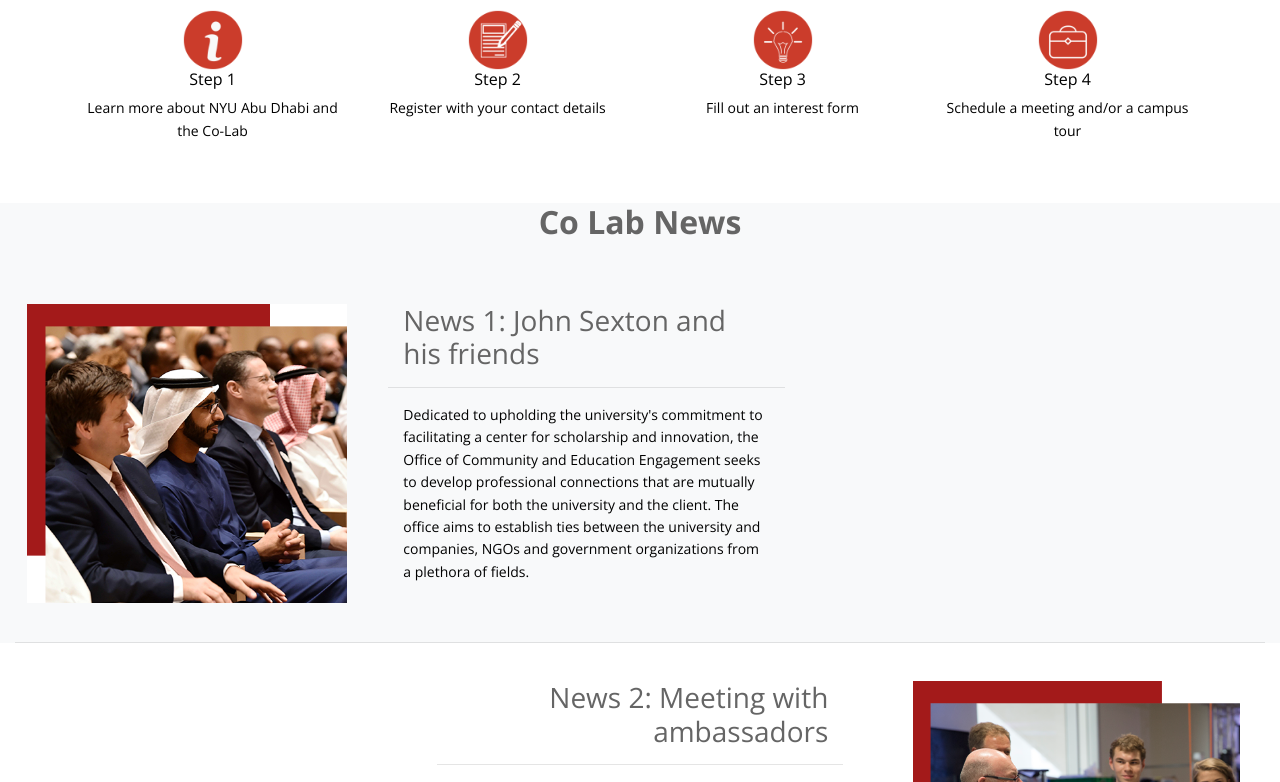
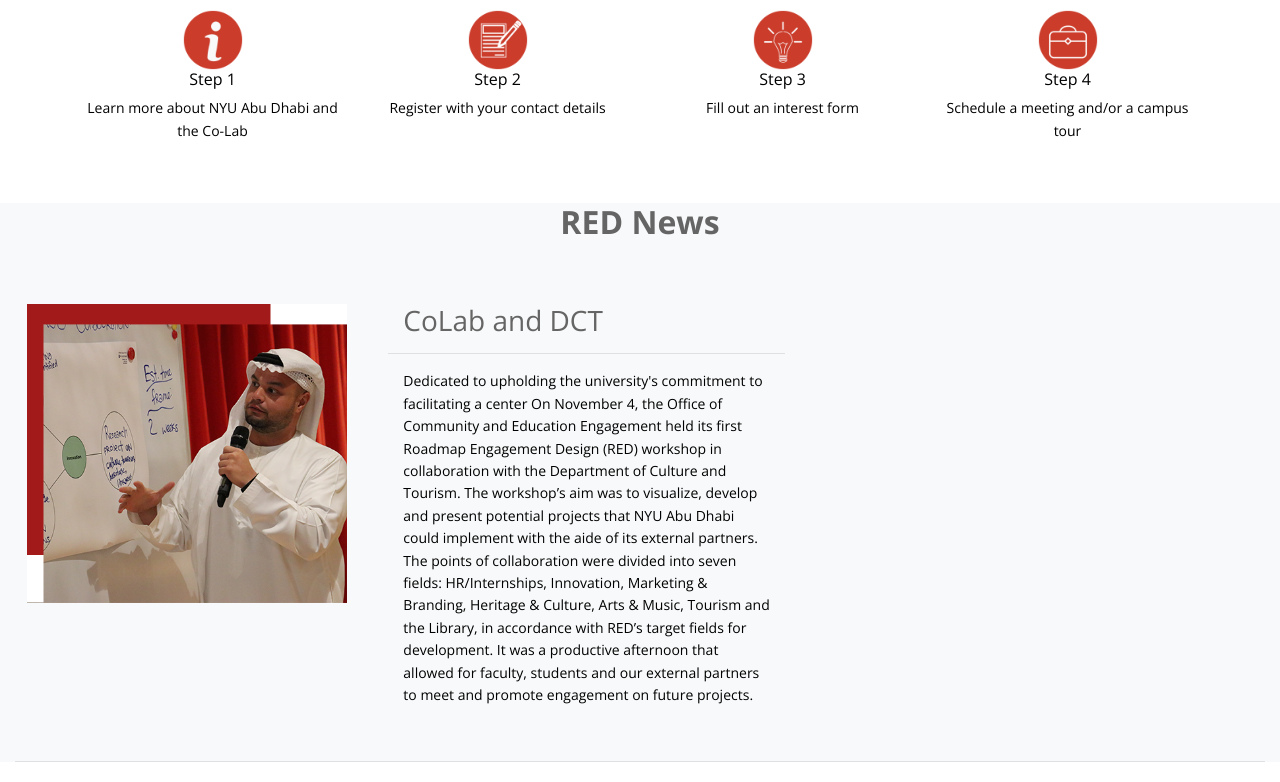
Before and after one commit to nurpeiis/RED, a Django app: page /home/not-auth/ in a window 1280 px wide. Shown: the part 753-1535 px from the top of the page. Run offline with Django 3.2, Linux system fonts and the light colour scheme; some libraries are stand-ins or nearby versions.

Commit message:
Newsletter edit home page

```diff
--- a/RED/settings/base.py
+++ b/RED/settings/base.py
@@ -1,6 +1,6 @@
 
 import os
-from decouple import config
+from decouple import config, Csv
 import dj_database_url
 # Build paths inside the project like this: os.path.join(BASE_DIR, ...)
 BASE_DIR = os.path.dirname(os.path.dirname(os.path.dirname(os.path.abspath(__file__))))
--- a/home/templates/home/home.html
+++ b/home/templates/home/home.html
@@ -129,24 +129,21 @@
   <br>
   <div class="container-fluid padding bg-light first">
   <center>
-  <h2 class="marginbot40"> <strong> Co Lab News </strong></h2>
+  <h2 class="marginbot40"> <strong> RED News </strong></h2>
   </center>
   <br>
   <div class="row text-center padding">
     <div class="col-xs-12 col-sm-12 col-md-3 px-0 mx-auto d-block">
-      <img src="{% static 'img/about_us/meaningfulconnections.png' %}" class="img-fluid rightImg">
+      <img src="{% static 'img/news/RED_DCT.png' %}" class="img-fluid rightImg">
     </div>
 
     <div class="col-xs-12 col-sm-12 col-md-4 text-left">
       <h3 class="container-fluid hiddenRightHeader">
-        News 1: John Sexton and his friends
+        CoLab and DCT
       </h3>
       <hr>
       <p class="container-fluid hiddenRightParagraph" style="color:black;">Dedicated to upholding the university's commitment to facilitating a center
-        for scholarship and innovation, the Office of Community and Education Engagement
-        seeks to develop professional connections that are mutually beneficial for both
-        the university and the client. The office aims to establish ties between the university
-        and companies, NGOs and government organizations from a plethora of fields.
+       On November 4, the Office of Community and Education Engagement held its first Roadmap Engagement Design (RED) workshop in collaboration with the Department of Culture and Tourism. The workshop’s aim was to visualize, develop and present potential projects that NYU Abu Dhabi could implement with the aide of its external partners. The points of collaboration were divided into seven fields: HR/Internships, Innovation, Marketing & Branding, Heritage & Culture, Arts & Music, Tourism and the Library, in accordance with RED’s target fields for development. It was a productive afternoon that allowed for faculty, students and our external partners to meet and promote engagement on future projects.
     </div>
     <div class="col-xs-12 col-sm-12 col-md-4 container-fluid">
     </div>
@@ -154,27 +151,7 @@
   <br>
   <hr>
 </div>
-
 <br>
-  <div class="row second marginbot20">
-    <div class="col-xs-12 col-sm-12 col-md-4">
-    </div>
-    <div class="col-xs-12 col-sm-12 col-md-4 text-right">
-      <h3 class="container-fluid hiddenLeftHeader">
-        News 2: Meeting with ambassadors
-      </h3>
-      <hr>
-      <p class="container-fluid hiddenLeftParagraph" style="color:black;">We aim to build connections that promote technological and social innovation.
-         Whether in the form of engaging with partners to develop programs that teach
-         students how to use technology or working with multinational research organizations,
-         the office is prepared to connect partners and the university to ensure the establishment
-         of these relationships
-    </div>
-    <div class="col-xs-12 col-sm-12 col-md-3 px-0 mx-auto d-block">
-        <img src="{% static 'img/about_us/innovation.png' %}"class="img-fluid leftImg"></img>
-    </div>
-    <br>
-  </div>
 </main>
 {% endblock %}
 </html>
```
Also changed, not shown: accounts/static/img/news/RED_DCT.png (added).
